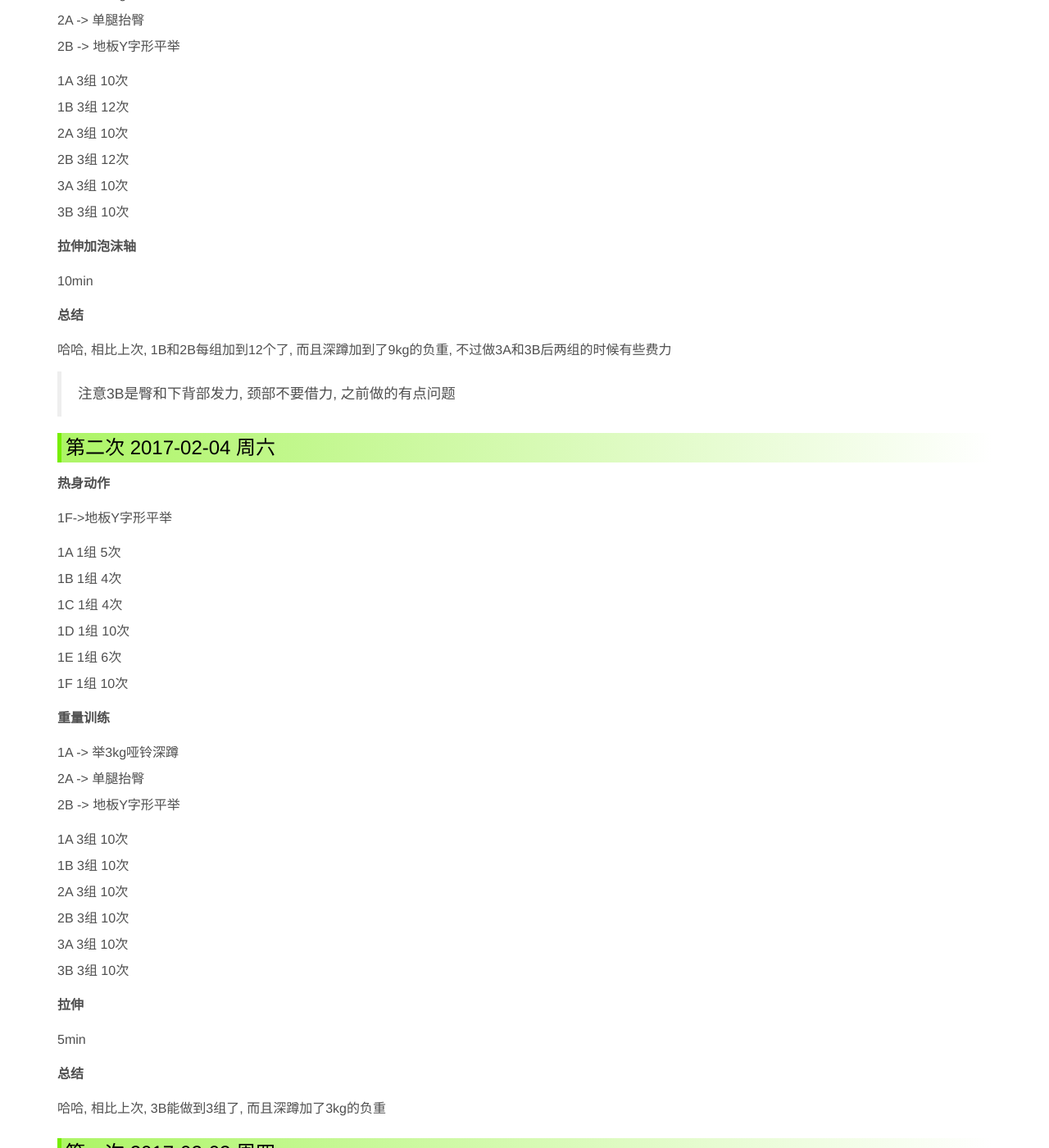
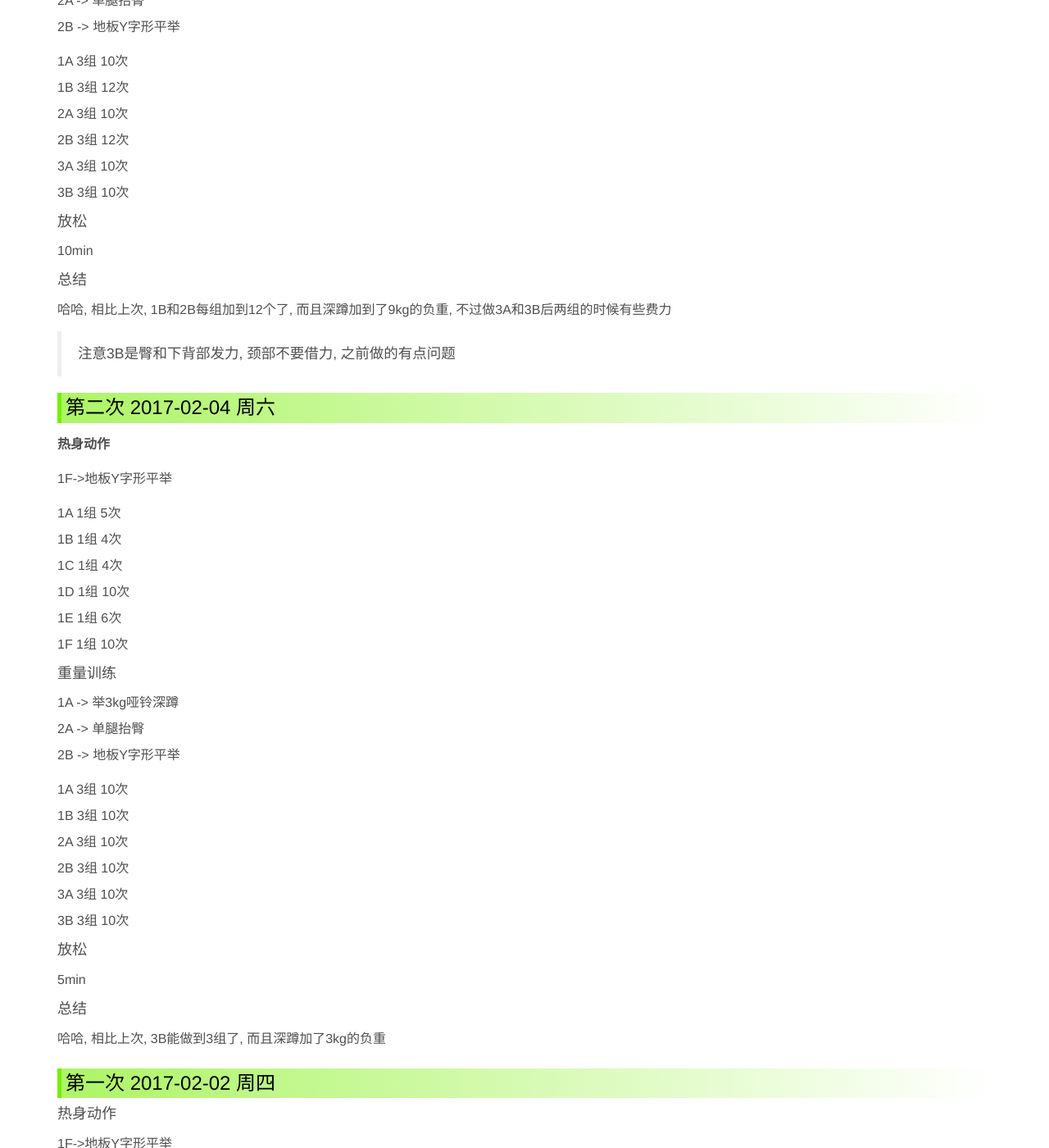
Before and after one commit to ronniewang/ronniewang.github.io, a Jekyll site: the page built from _posts/2017-02-02-body-building-2017.md, in a window 1280 px wide and 1400 px high, scrolled down 2202 px. Shown: the whole window at 82% size. Built offline with Jekyll 4.4.1, drawn with Linux system fonts in a browser that asks for light colours.

Commit message:
update files

```diff
--- a/_posts/2017-02-02-body-building-2017.md
+++ b/_posts/2017-02-02-body-building-2017.md
@@ -61,7 +61,7 @@ description: 新的一年到来了, 猛男计划正式开始
 
 ### 第三次 2017-02-07 周二
 
-**热身动作**
+#### 热身动作
 
 1F->地板Y字形平举
 
@@ -72,7 +72,7 @@ description: 新的一年到来了, 猛男计划正式开始
 1E 1组 10次
 1F 1组 10次
 
-**重量训练**
+#### 重量训练
 
 1A -> 举9kg哑铃深蹲
 2A -> 单腿抬臀
@@ -85,11 +85,11 @@ description: 新的一年到来了, 猛男计划正式开始
 3A 3组 10次
 3B 3组 10次
 
-**拉伸加泡沫轴**
+#### 放松
 
 10min
 
-**总结**
+#### 总结
 
 哈哈, 相比上次, 1B和2B每组加到12个了, 而且深蹲加到了9kg的负重, 不过做3A和3B后两组的时候有些费力
 
@@ -108,7 +108,7 @@ description: 新的一年到来了, 猛男计划正式开始
 1E 1组 6次
 1F 1组 10次
 
-**重量训练**
+#### 重量训练
 
 1A -> 举3kg哑铃深蹲
 2A -> 单腿抬臀
@@ -121,17 +121,17 @@ description: 新的一年到来了, 猛男计划正式开始
 3A 3组 10次
 3B 3组 10次
 
-**拉伸**
+#### 放松
 
 5min
 
-**总结**
+#### 总结
 
 哈哈, 相比上次, 3B能做到3组了, 而且深蹲加了3kg的负重
 
 ### 第一次 2017-02-02 周四
 
-**热身动作**
+#### 热身动作
 
 1F->地板Y字形平举
 
@@ -142,7 +142,7 @@ description: 新的一年到来了, 猛男计划正式开始
 1E 1组 6次
 1F 1组 10次
 
-**重量训练**
+#### 重量训练
 
 1A -> 自重深蹲
 2A -> 单腿抬臀
@@ -155,10 +155,10 @@ description: 新的一年到来了, 猛男计划正式开始
 3A 3组 10次
 3B 2组 10次
 
-**拉伸**
+#### 放松
 
 5min
 
-**总结**
+#### 总结
 
 3B没能做到3组
```
